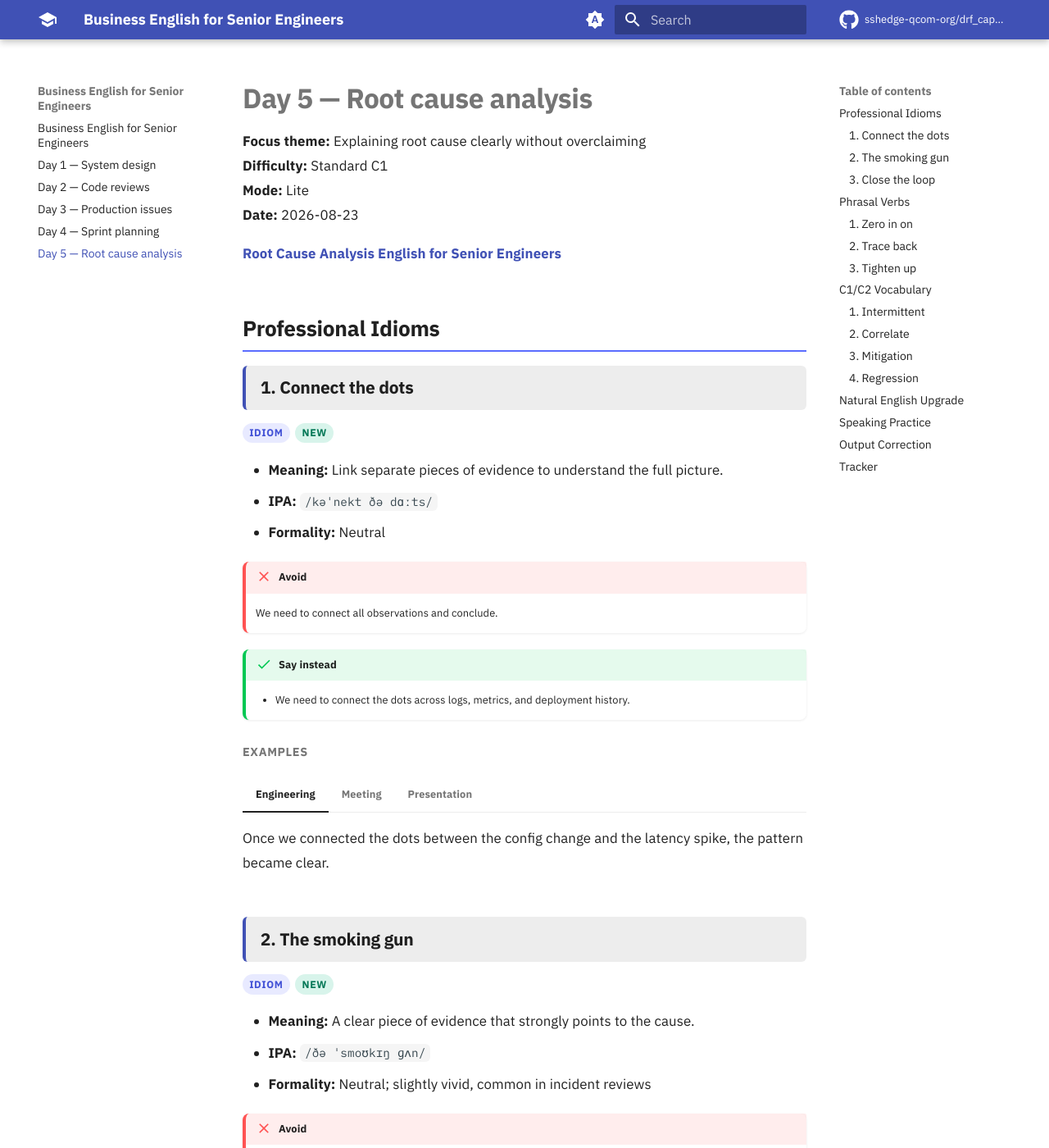
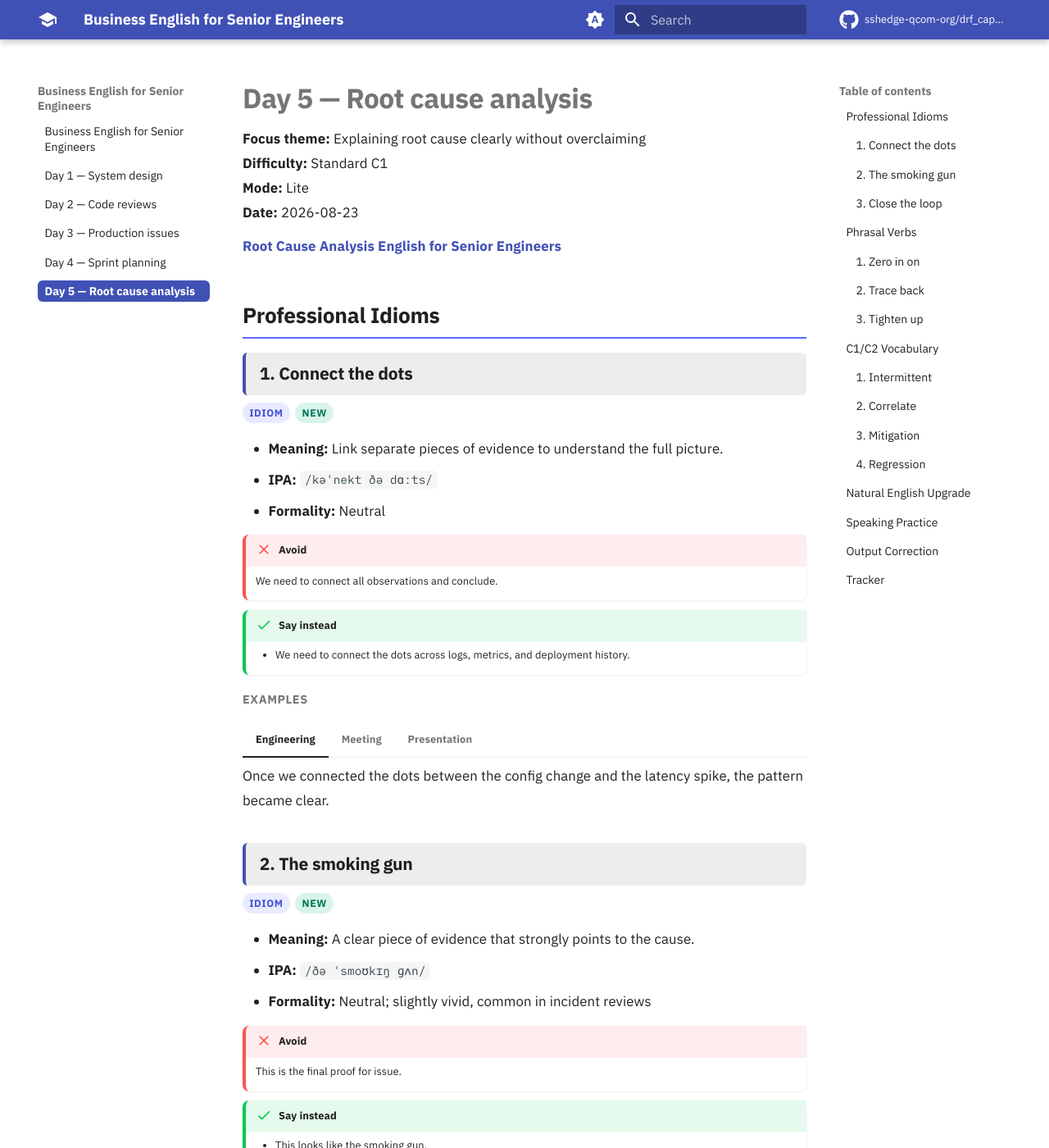
Before and after one commit to sshedge-qcom-org/drf_capstone, an MkDocs documentation site: the page built from docs/day-5.md, in a window 1280 px wide and 1400 px high. Shown: the whole window at 82% size. Built offline with MkDocs 1.6.1 and Material for MkDocs 9.7.7, drawn with Linux system fonts in a browser that asks for light colours; comment, search, counter and statistics services are not loaded.

Commit message:
Style: tighten vertical spacing + filled active nav/TOC highlight
Reduce dead space between blocks (heading top-margins, paragraph/list margins,
and the oversized default admonition/table/tab margins). Give sidebar nav and
TOC links uniform padding with a solid indigo highlight box on the active item
(and a soft hover tint) instead of just blue text.

```diff
--- a/docs/stylesheets/extra.css
+++ b/docs/stylesheets/extra.css
@@ -33,16 +33,51 @@
 /* ── Section headings (## Professional Idioms, …) ────────────────────────── */
 .md-typeset h2 {
   font-weight: 700;
-  margin-top: 2.2em;
+  margin-top: 1.9em;
   padding-bottom: 0.3em;
   border-bottom: 2px solid var(--md-default-fg-color--lightest);
+}
+
+/* ── Tighter vertical rhythm (less dead space between blocks) ─────────────── */
+.md-typeset p {
+  margin-block: 0.5em 0.7em;
+}
+
+.md-typeset ul,
+.md-typeset ol {
+  margin-block: 0.4em 0.8em;
+}
+
+.md-typeset li {
+  margin-bottom: 0.25em;
+}
+
+.md-typeset li > ul,
+.md-typeset li > ol {
+  margin-block: 0.25em;
+}
+
+/* Admonitions ship with a large 1.56em margin — pull them in. */
+.md-typeset .admonition,
+.md-typeset details {
+  margin: 0.9em 0;
+}
+
+/* Content tabs and tables sit a little tighter too. */
+.md-typeset .tabbed-set {
+  margin: 0.8em 0;
+}
+
+.md-typeset table:not([class]) {
+  margin-block: 0.8em;
 }
 
 /* ── Expression cards (### 1. Paint ourselves into a corner) ─────────────── */
 .md-typeset h3 {
   font-weight: 700;
-  margin-top: 1.6em;
-  padding: 0.55em 0.85em;
+  margin-top: 1.15em;
+  margin-bottom: 0.5em;
+  padding: 0.5em 0.8em;
   border-left: 4px solid var(--md-primary-fg-color);
   border-radius: 6px;
   background: var(--md-default-fg-color--lightest);
@@ -297,6 +332,32 @@
   transform: translateY(-2px);
 }
 
+/* ── Sidebar nav + TOC: highlight the active item as a filled box ────────── */
+.md-nav__link {
+  padding: 0.3em 0.6em;
+  border-radius: 6px;
+  transition: background-color 100ms ease, color 100ms ease;
+}
+
+.md-nav__link:hover {
+  background: var(--md-default-fg-color--lightest);
+  color: inherit;
+}
+
+.md-nav__link--active,
+.md-nav__link--active:hover,
+.md-nav__link--active:focus {
+  background: var(--md-primary-fg-color);
+  color: var(--md-primary-bg-color) !important;
+  font-weight: 600;
+}
+
+/* Keep the active box readable in both schemes. */
+.md-nav__link--active code {
+  background: rgba(255, 255, 255, 0.2);
+  color: inherit;
+}
+
 /* ── Global polish ───────────────────────────────────────────────────────── */
 html {
   scroll-behavior: smooth;
```
